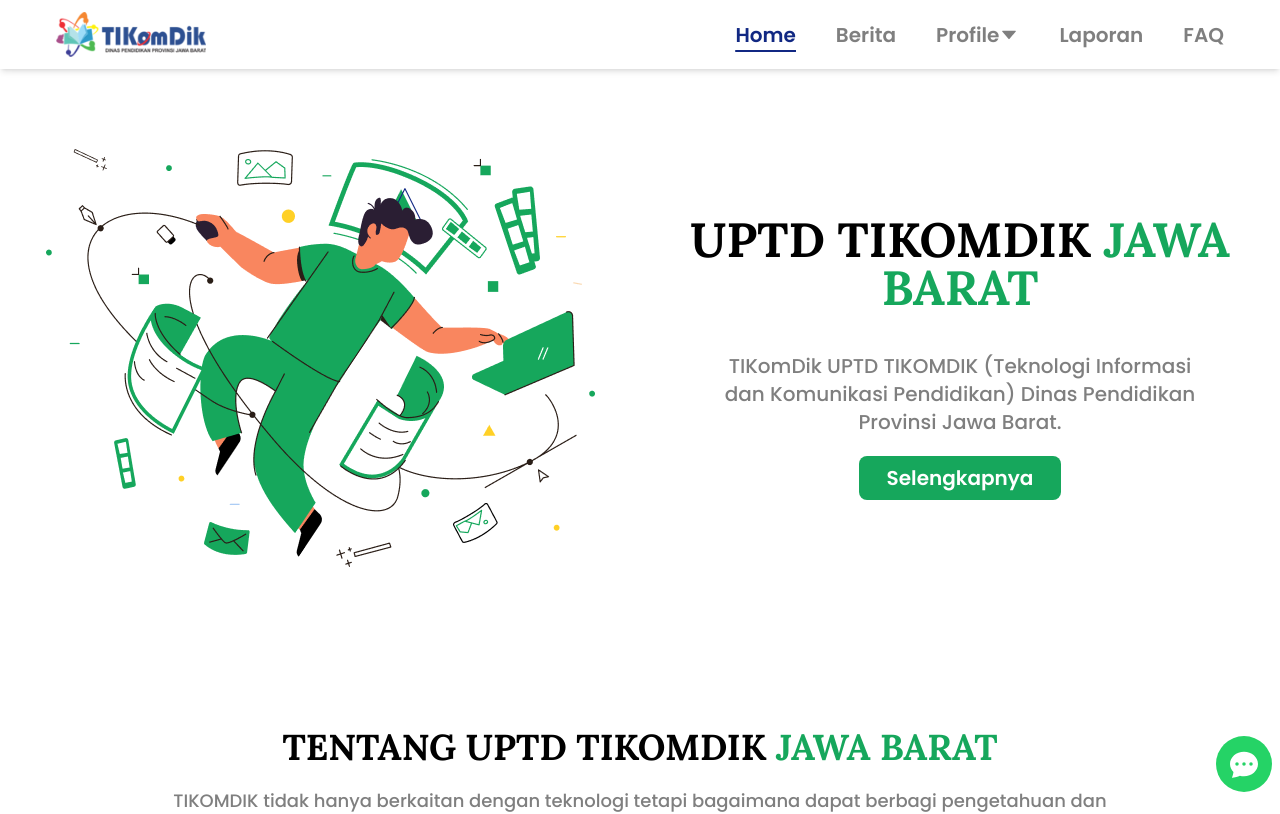
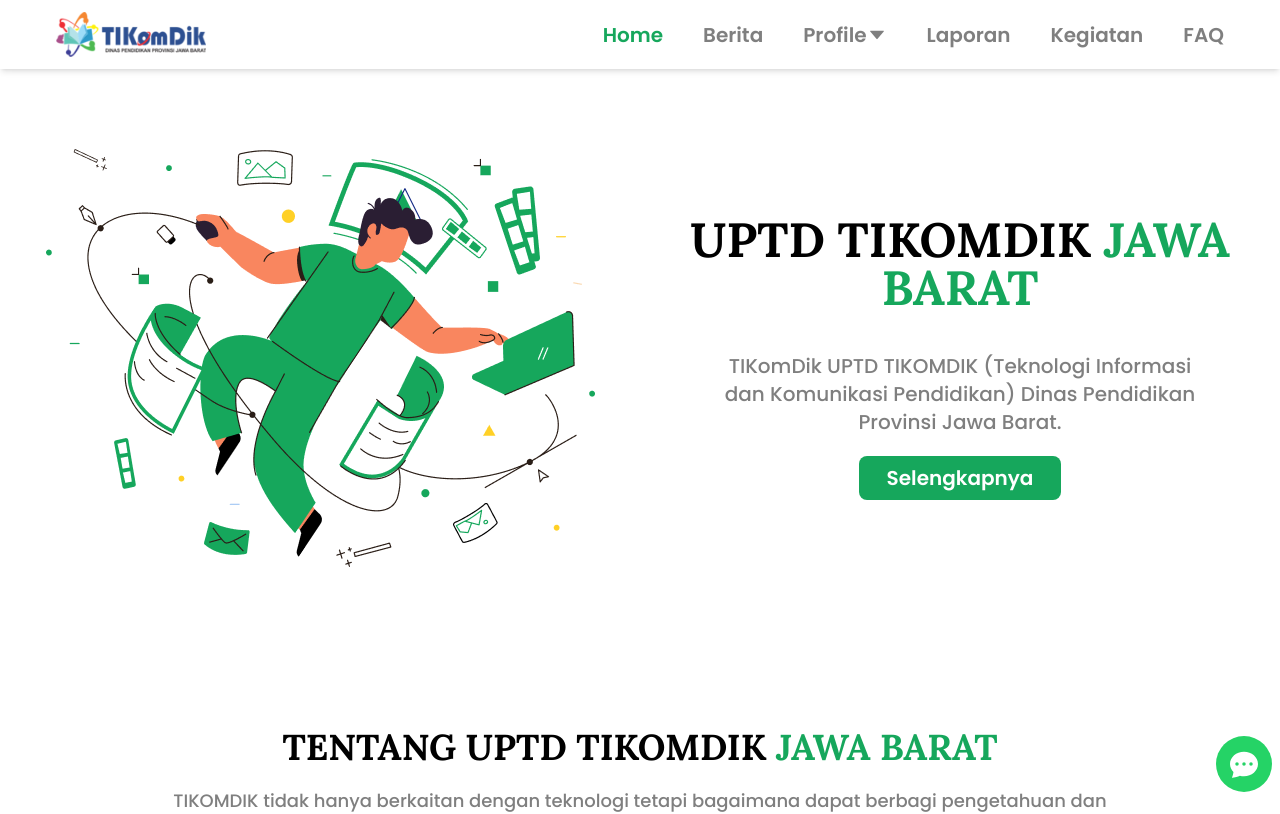
Before and after one commit to rzxyss/PelayananPublik-FE, a Next.js app: page / in a window 1280 px wide. Shown: the top 814 px of the page. Built offline with nearby package versions, Linux system fonts and the light colour scheme; no server answers.

Commit message:
add kegiatan route in navbar

```diff
--- a/components/Navbar.js
+++ b/components/Navbar.js
@@ -48,7 +48,7 @@
             <li
               className={`font-Poppins font-semibold text-xl ${
                 router.pathname === "/"
-                  ? "lg:underline underline-offset-8 text-[#112883]"
+                  ? "text-primary"
                   : "text-black/50"
               }`}
             >
@@ -57,7 +57,7 @@
             <li
               className={`font-Poppins font-semibold text-xl ${
                 router.pathname === "/berita"
-                  ? "lg:underline underline-offset-8 text-[#112883]"
+                  ? "text-primary"
                   : "text-black/50"
               }`}
             >
@@ -97,7 +97,7 @@
             <li
               className={`font-Poppins font-semibold text-xl ${
                 router.pathname === "/laporan"
-                  ? "lg:underline underline-offset-8 text-[#112883]"
+                  ? "text-primary"
                   : "text-black/50"
               }`}
             >
@@ -105,8 +105,17 @@
             </li>
             <li
               className={`font-Poppins font-semibold text-xl ${
+                router.pathname === "/kegiatan"
+                  ? "text-primary"
+                  : "text-black/50"
+              }`}
+            >
+              <Link href={"/kegiatan"}>Kegiatan</Link>
+            </li>
+            <li
+              className={`font-Poppins font-semibold text-xl ${
                 router.pathname === "/faq"
-                  ? "lg:underline underline-offset-8 text-[#112883]"
+                  ? "text-primary"
                   : "text-black/50"
               }`}
             >
```
